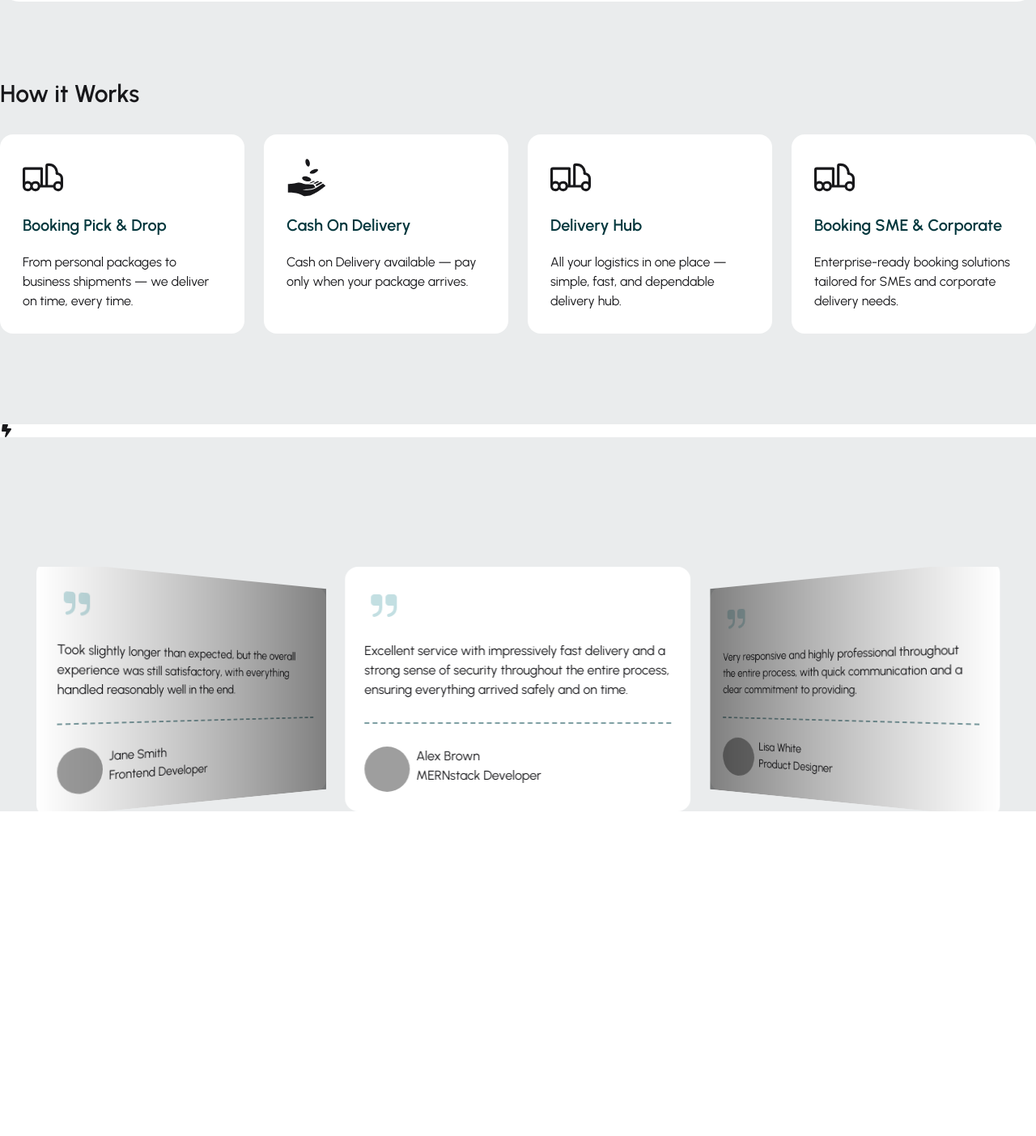
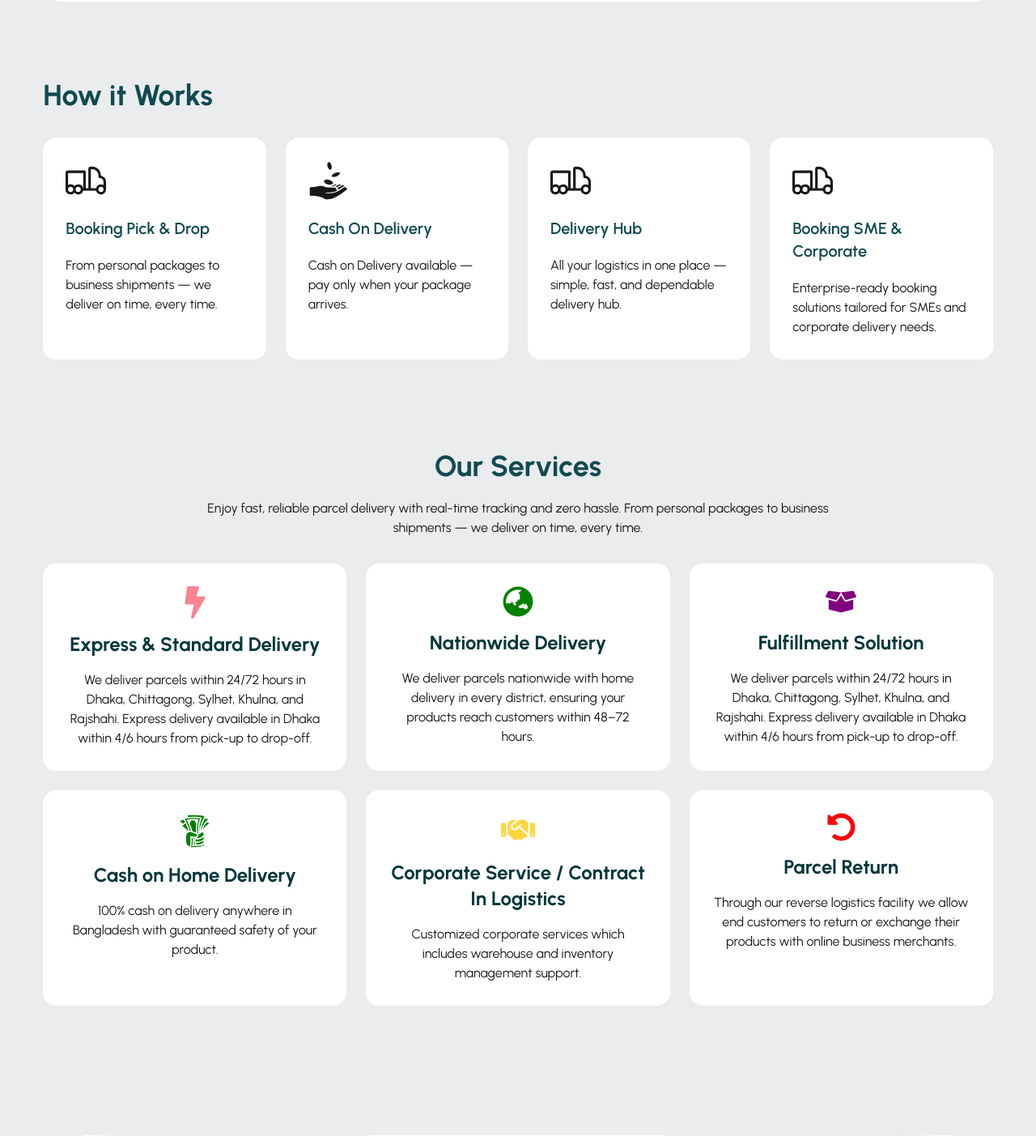
Before and after one commit to mdmohsin-dev/swift-move-client, a React (Vite) app: page / in a window 1280 px wide. Shown: the part 806-2209 px from the top of the page at 81% size. Before the commit the page ends 1808 px from the top, so only its background shows below. Built offline with nearby package versions, Linux system fonts and the light colour scheme; no server answers; grey boxes are pictures that could not be loaded.

Commit message:
create Our service section

```diff
--- a/src/components/Home/Banner.jsx
+++ b/src/components/Home/Banner.jsx
@@ -4,7 +4,7 @@ import vector from "../../assets/Vector.png"
 
 const Banner = () => {
     return (
-        <div className="min-h-[85vh] mt-8 h-full bg-white rounded-3xl flex flex-col-reverse lg:flex-row items-center justify-between gap-24 lg:gap-0 md:p-12 p-8 max-w-350 mx-auto">
+        <div className="min-h-[85vh] w-11/12 mt-8 h-full bg-white md:rounded-3xl rounded-2xl flex flex-col-reverse lg:flex-row items-center justify-between gap-24 lg:gap-0 md:p-12 p-8 max-w-350 mx-auto">
             <div className="lg:w-1/2 flex flex-col items-start lg:gap-8 gap-3">
                 <img src={vector} alt="" />
                 <h3 className="xl:text-6xl md:text-5xl text-4xl font-extrabold md:leading-20 leading-14">We Make Sure Your <span className="text-[#CAEB66]">Parcel Arrives</span> On Time – No Fuss.</h3>
--- a/src/components/Home/HoWorks.jsx
+++ b/src/components/Home/HowWorks.jsx
@@ -1,7 +1,7 @@
 import { PiTruckTrailer } from "react-icons/pi";
 import { GiReceiveMoney } from "react-icons/gi";
 
-const HoWorks = () => {
+const HowWorks = () => {
 
     const worksProcessing = [
         {
@@ -31,13 +31,13 @@ const HoWorks = () => {
     ]
 
     return (
-        <div className="max-w-350 mx-auto mt-24">
-            <h3 className="text-3xl font-semibold">How it Works</h3>
-            <div className="grid grid-cols-1 md:grid-cols-2 lg:grid-cols-3 xl:grid-cols-4 mt-8 gap-6">
+        <div className="max-w-350 w-11/12 mx-auto mt-24">
+            <h3 className="text-4xl text-[#104a51] font-bold">How it Works</h3>
+            <div className="grid grid-cols-1 md:grid-cols-2 xl:grid-cols-4 mt-8 gap-6">
                 {
-                    worksProcessing.map(work => <div className="bg-white rounded-2xl flex flex-col gap-5 p-7">
+                    worksProcessing.map(work => <div className="bg-white hover:bg-[#CAEB66] rounded-2xl flex flex-col gap-5 p-7 transition-all duration-500">
                         {work.icon}
-                        <h3 className="text-xl text-[#03373D] font-semibold">{work.title}</h3>
+                        <h3 className="text-xl text-[#104a51] font-semibold">{work.title}</h3>
                         <p className="">{work.desc}</p>
                     </div>)
                 }
@@ -47,4 +47,4 @@ const HoWorks = () => {
     );
 };
 
-export default HoWorks;
+export default HowWorks;
--- a/src/components/Home/OurServices.jsx
+++ b/src/components/Home/OurServices.jsx
@@ -1,13 +1,69 @@
 import React from 'react';
-import { FaBoltLightning } from 'react-icons/fa6';
+import { FaBolt, FaBoxOpen, FaGlobeAsia, FaHandshake, FaUndoAlt } from "react-icons/fa";
+import { GiTakeMyMoney } from "react-icons/gi";
 
+const services = [
+    {
+        id: 1,
+        icon: <FaBolt size={40} color='#FA8492' />,
+        title: 'Express  & Standard Delivery',
+        desc: 'We deliver parcels within 24/72 hours in Dhaka, Chittagong, Sylhet, Khulna, and Rajshahi. Express delivery available in Dhaka within 4/6 hours from pick-up to drop-off.'
+
+    },
+    {
+        id: 2,
+        icon: <FaGlobeAsia size={38} color='green' />,
+        title: 'Nationwide Delivery',
+        desc: 'We deliver parcels nationwide with home delivery in every district, ensuring your products reach customers within 48–72 hours.'
+
+    },
+    {
+        id: 3,
+        icon: <FaBoxOpen size={38} color='purple' />,
+        title: 'Fulfillment Solution',
+        desc: 'We deliver parcels within 24/72 hours in Dhaka, Chittagong, Sylhet, Khulna, and Rajshahi. Express delivery available in Dhaka within 4/6 hours from pick-up to drop-off.'
+
+    },
+    {
+        id: 4,
+        icon: <GiTakeMyMoney size={45} color='green' />,
+        title: 'Cash on Home Delivery',
+        desc: '100% cash on delivery anywhere in Bangladesh with guaranteed safety of your product.'
+
+    },
+    {
+        id: 5,
+        icon: <FaHandshake size={42} color='#FFD641' />,
+        title: 'Corporate Service / Contract In Logistics',
+        desc: 'Customized corporate services which includes warehouse and inventory management support.'
+
+    },
+    {
+        id: 6,
+        icon: <FaUndoAlt size={35} color='red' />,
+        title: 'Parcel Return',
+        desc: 'Through our reverse logistics facility we allow end customers to return or exchange their products with online business merchants.'
+
+    }
+]
 const OurServices = () => {
+
     return (
-        <div className='max-w-350 mx-auto mt-28'>
-            <div className='bg-white'>
-                <FaBoltLightning></FaBoltLightning>
+        <div className='lg:max-w-350 w-11/12 mx-auto mt-28'>
+            <div className='text-center lg:w-8/12 w-11/12 mx-auto'>
+                <h3 className='text-4xl font-bold text-[#104a51]'>Our Services</h3>
+                <p className='pt-5'>Enjoy fast, reliable parcel delivery with real-time tracking and zero hassle. From personal packages to business shipments — we deliver on time, every time.</p>
             </div>
-        </div>
+            <div className='grid grid-cols-1 md:grid-cols-2 lg:grid-cols-3 mt-8 gap-6'>
+                {services.map(service =>
+                    <div key={service.id} className='bg-white flex flex-col gap-4 items-center p-7 text-center rounded-2xl hover:bg-[#CAEB66] transition-all duration-500'>
+                        {service.icon}
+                        <h3 className='text-2xl font-bold text-[#03373D]'>{service.title}</h3>
+                        <p>{service.desc}</p>
+                    </div>
+                )}
+            </div>
+        </div >
     );
 };
 
--- a/src/components/Home/Review/Reviews.jsx
+++ b/src/components/Home/Review/Reviews.jsx
@@ -10,7 +10,7 @@ import ReviewCard from './ReviewCard';
 const Reviews = ({ reviewsPromis }) => {
     const reviews = use(reviewsPromis)
     return (
-        <div className='max-w-350 mx-auto mt-40'>
+        <div className='max-w-350 w-11/12 mx-auto mt-40'>
             <Swiper
                 effect={'coverflow'}
                 grabCursor={true}
--- a/src/components/shared/Navbar.jsx
+++ b/src/components/shared/Navbar.jsx
@@ -95,7 +95,7 @@ export default function Navbar() {
       `}</style>
 
       {/* NAVBAR */}
-      <nav className="navbar max-w-350 mx-auto ">
+      <nav className="navbar max-w-350  mx-auto ">
 
         <div className="w-full bg-white py-5 px-6 rounded-2xl">
           <div className="flex justify-between items-center w-full transition-all duration-500 ease-in-out">
--- a/src/pages/Home.jsx
+++ b/src/pages/Home.jsx
@@ -1,7 +1,7 @@
 import React from 'react';
 import Banner from '../components/Home/Banner';
 import Reviews from '../components/Home/Review/Reviews';
-import HoWorks from '../components/Home/HoWorks';
+import HowWorks from '../components/Home/HowWorks';
 import OurServices from '../components/Home/OurServices';
 
 const reviewsPromis = fetch("/reviews.json").then(res => res.json())
@@ -10,7 +10,7 @@ const Home = () => {
     return (
         <div>
             <Banner></Banner>
-            <HoWorks></HoWorks>
+            <HowWorks></HowWorks>
             <OurServices></OurServices>
             <Reviews reviewsPromis={reviewsPromis}></Reviews>
         </div>
```
